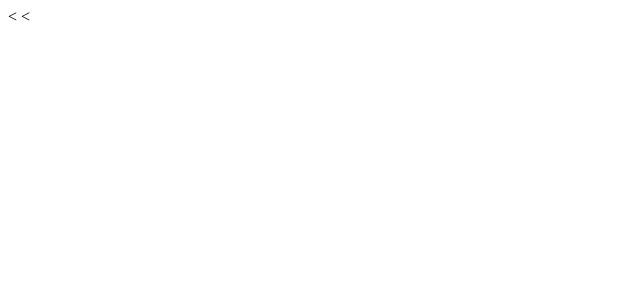
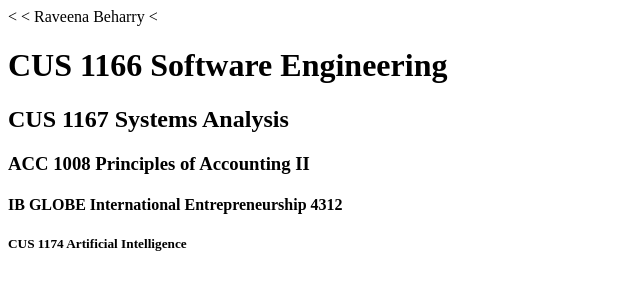
Before and after one commit to raveenabeharry/CUS1166_raveenabeharry_git-test, a plain HTML site: page CUS1166_raveenabeharry_git-test2.git/index.html in a window 1280 px wide. Shown: the whole page, without its empty margins (0-640 px from the left). Drawn offline with Linux system fonts and the light colour scheme.

Commit message:
added tags with my courses for this semster

```diff
--- a/CUS1166_raveenabeharry_git-test2.git/index.html
+++ b/CUS1166_raveenabeharry_git-test2.git/index.html
@@ -1,8 +1,16 @@
 <<!DOCTYPE html>
-<<!DOCTYPE html>
-<html lang="en" dir="ltr">
-  <head>
-    <title> Raveena Beharry </title>
-  </head>
+<html>
+
+<<head>
+  Raveena Beharry
+</head>
+
+<<body>
+  <h1>CUS 1166 Software Engineering</h1>
+  <h2>CUS 1167 Systems Analysis</h2>
+  <h3>ACC 1008 Principles of Accounting II</h3>
+  <h4>IB GLOBE International Entrepreneurship 4312 </h4>
+  <h5> CUS 1174 Artificial Intelligence</h5>
+</body>
 
 </html>
```
